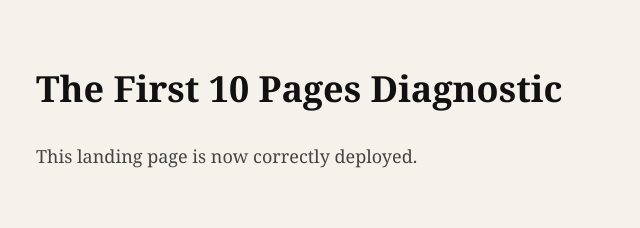
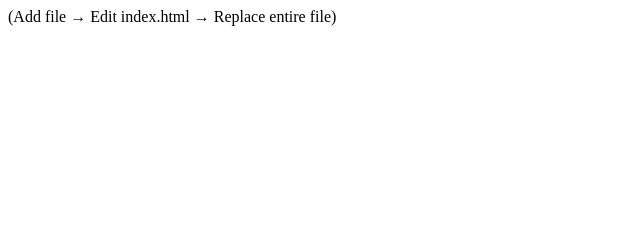
Before and after one commit to Athena1982/First-10-Pages-Landing, a plain HTML site: page index.html in a window 1280 px wide. Shown: the whole page, without its empty margins (0-640 px from the left). Drawn offline with Linux system fonts and the light colour scheme.

Commit message:
Update index.html

```diff
--- a/index.html
+++ b/index.html
@@ -1,15 +1 @@
-<!DOCTYPE html>
-<html lang="en">
-<head>
-  <meta charset="UTF-8">
-  <meta name="viewport" content="width=device-width, initial-scale=1.0">
-  <title>First 10 Pages Diagnostic</title>
-  <link rel="stylesheet" href="styles.css">
-</head>
-<body>
-  <main>
-    <h1>The First 10 Pages Diagnostic</h1>
-    <p>This landing page is now correctly deployed.</p>
-  </main>
-</body>
-</html>
+(Add file → Edit index.html → Replace entire file)
```
